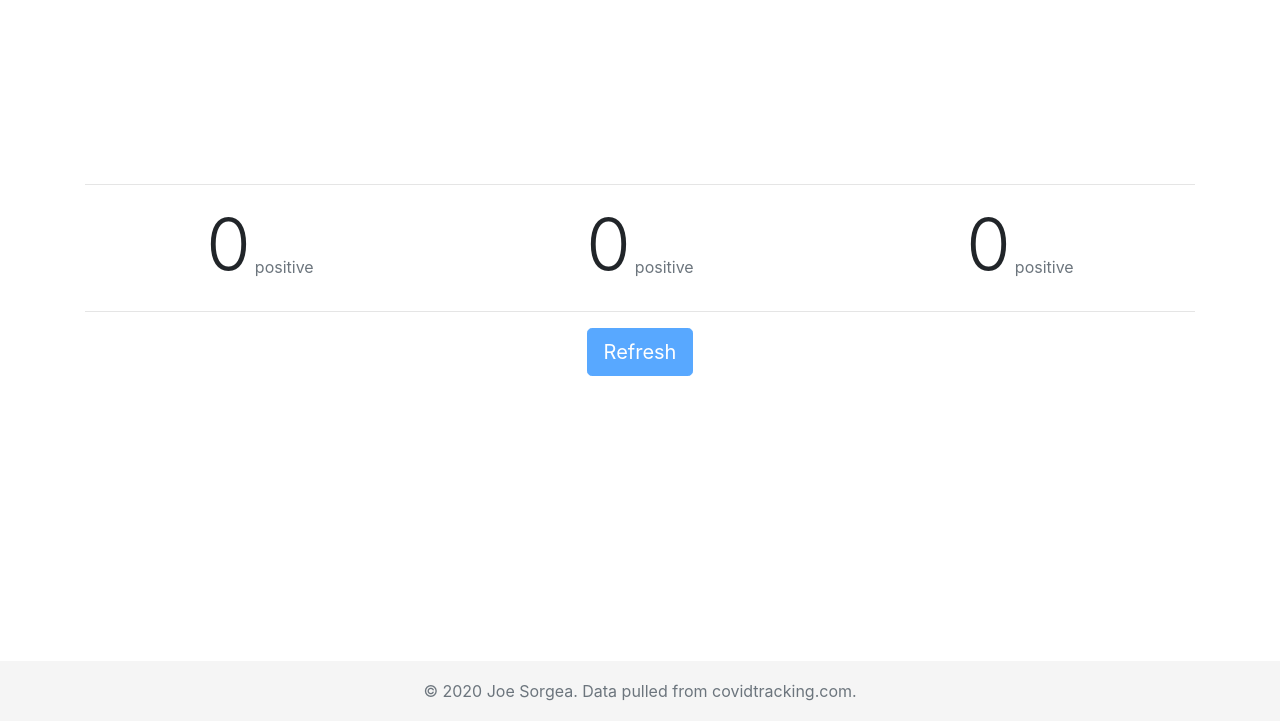
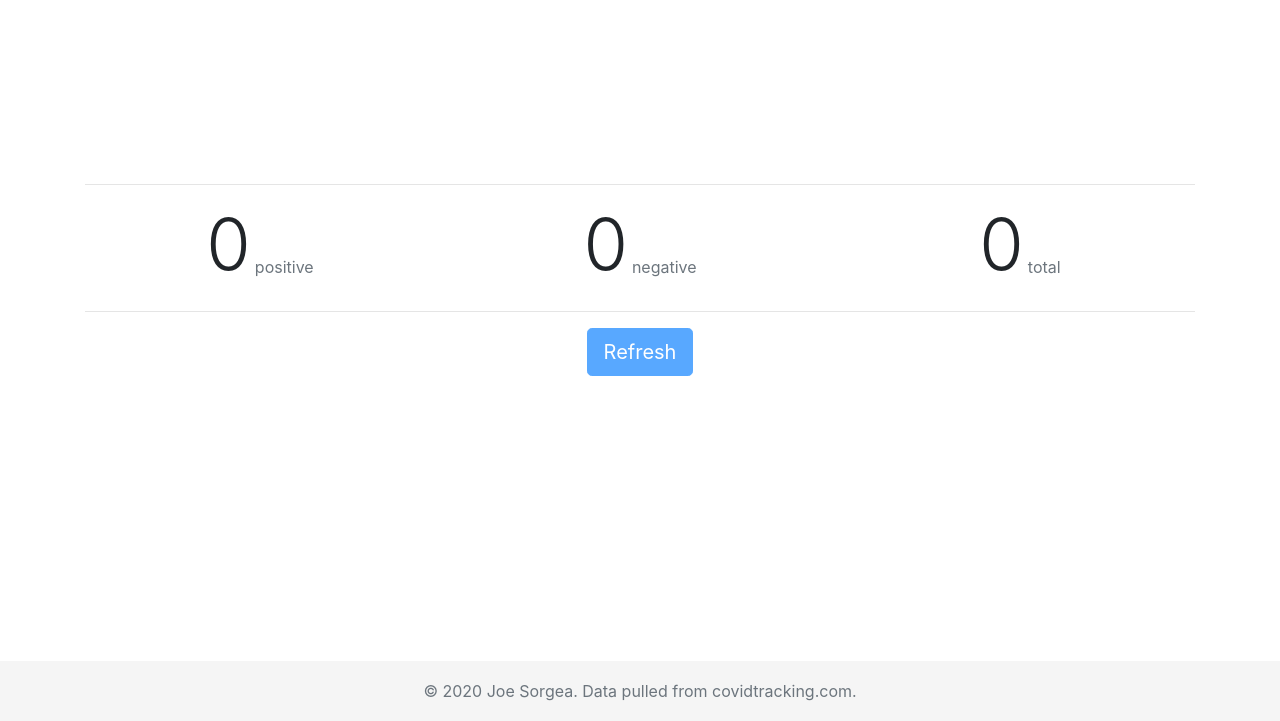
Before and after one commit to srogee/covid-19-analytics, a website: page public/index.html in a window 1280 px wide. Shown: the part 79-800 px from the top of the page. Drawn offline with Linux system fonts and the light colour scheme; no server answers.

Commit message:
Fix positives

```diff
--- a/public/index.html
+++ b/public/index.html
@@ -30,13 +30,13 @@
             <div class="col d-flex justify-content-center">
                 <div class="d-flex align-items-end">
                     <h1 class="display-3" id="negativeText">0</h1>
-                    <p class="ml-1 text-muted">positive</p>
+                    <p class="ml-1 text-muted">negative</p>
                 </div>
             </div>
             <div class="col d-flex justify-content-center">
                 <div class="d-flex align-items-end">
                     <h1 class="display-3" id="totalText">0</h1>
-                    <p class="ml-1 text-muted">positive</p>
+                    <p class="ml-1 text-muted">total</p>
                 </div>
             </div>
         </div>
```
